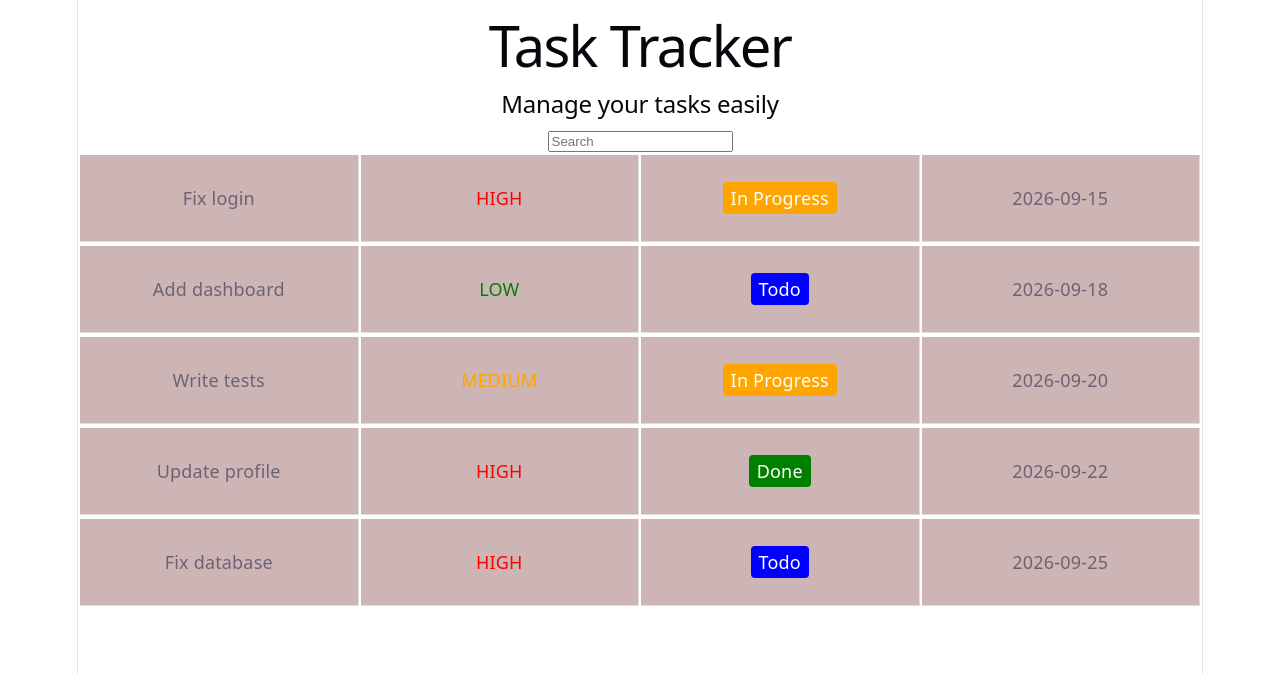
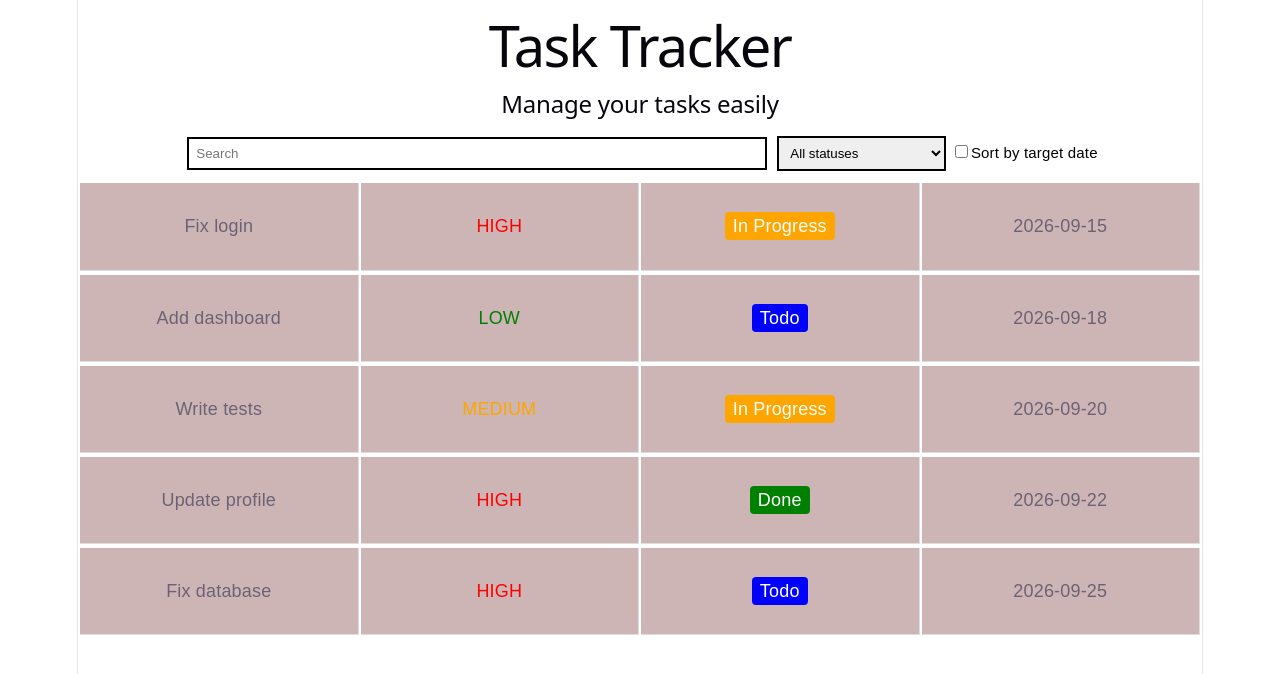
Before and after one commit to TASK-Test/TASK3, a React (Vite) app in the folder students/Leen Amawi/frontend/: page / in a window 1280 px wide. Shown: the top 674 px of the page. Built offline with nearby package versions, Linux system fonts and the light colour scheme.

Commit message:
feat: add status filter and date sorting

```diff
--- a/students/Leen Amawi/frontend/src/App.css
+++ b/students/Leen Amawi/frontend/src/App.css
@@ -1,184 +1,30 @@
-.counter {
-  font-size: 16px;
-  padding: 5px 10px;
-  border-radius: 5px;
-  color: var(--accent);
-  background: var(--accent-bg);
-  border: 2px solid transparent;
-  transition: border-color 0.3s;
-  margin-bottom: 24px;
+body{
+  font-family: Arial, sans-serif;
 
-  &:hover {
-    border-color: var(--accent-border);
-  }
-  &:focus-visible {
-    outline: 2px solid var(--accent);
-    outline-offset: 2px;
-  }
 }
+.search{
+  width: 50%;
+  padding : 7px;
+  margin: 10px 5px;
+  border: 2px solid #000000;
 
-.hero {
-  position: relative;
+}
+select{
+  width: 15%;
+  padding : 7px;
+  margin: 10px 5px;
+  border: 2px solid #000000;
+}
+input:focus {
+  outline: none;
+  box-shadow: 0 0 5px #5f4d4d;
+}
+select:focus {
+  outline: none;
+  box-shadow: 0 0 5px #5f4d4d;
+}
+label  {
+font-size: 15px;
+color: #000000;
 
-  .base,
-  .framework,
-  .vite {
-    inset-inline: 0;
-    margin: 0 auto;
-  }
-
-  .base {
-    width: 170px;
-    position: relative;
-    z-index: 0;
-  }
-
-  .framework,
-  .vite {
-    position: absolute;
-  }
-
-  .framework {
-    z-index: 1;
-    top: 34px;
-    height: 28px;
-    transform: perspective(2000px) rotateZ(300deg) rotateX(44deg) rotateY(39deg)
-      scale(1.4);
-  }
-
-  .vite {
-    z-index: 0;
-    top: 107px;
-    height: 26px;
-    width: auto;
-    transform: perspective(2000px) rotateZ(300deg) rotateX(40deg) rotateY(39deg)
-      scale(0.8);
-  }
 }
-
-#center {
-  display: flex;
-  flex-direction: column;
-  gap: 25px;
-  place-content: center;
-  place-items: center;
-  flex-grow: 1;
-
-  @media (max-width: 1024px) {
-    padding: 32px 20px 24px;
-    gap: 18px;
-  }
-}
-
-#next-steps {
-  display: flex;
-  border-top: 1px solid var(--border);
-  text-align: left;
-
-  & > div {
-    flex: 1 1 0;
-    padding: 32px;
-    @media (max-width: 1024px) {
-      padding: 24px 20px;
-    }
-  }
-
-  .icon {
-    margin-bottom: 16px;
-    width: 22px;
-    height: 22px;
-  }
-
-  @media (max-width: 1024px) {
-    flex-direction: column;
-    text-align: center;
-  }
-}
-
-#docs {
-  border-right: 1px solid var(--border);
-
-  @media (max-width: 1024px) {
-    border-right: none;
-    border-bottom: 1px solid var(--border);
-  }
-}
-
-#next-steps ul {
-  list-style: none;
-  padding: 0;
-  display: flex;
-  gap: 8px;
-  margin: 32px 0 0;
-
-  .logo {
-    height: 18px;
-  }
-
-  a {
-    color: var(--text-h);
-    font-size: 16px;
-    border-radius: 6px;
-    background: var(--social-bg);
-    display: flex;
-    padding: 6px 12px;
-    align-items: center;
-    gap: 8px;
-    text-decoration: none;
-    transition: box-shadow 0.3s;
-
-    &:hover {
-      box-shadow: var(--shadow);
-    }
-    .button-icon {
-      height: 18px;
-      width: 18px;
-    }
-  }
-
-  @media (max-width: 1024px) {
-    margin-top: 20px;
-    flex-wrap: wrap;
-    justify-content: center;
-
-    li {
-      flex: 1 1 calc(50% - 8px);
-    }
-
-    a {
-      width: 100%;
-      justify-content: center;
-      box-sizing: border-box;
-    }
-  }
-}
-
-#spacer {
-  height: 88px;
-  border-top: 1px solid var(--border);
-  @media (max-width: 1024px) {
-    height: 48px;
-  }
-}
-
-.ticks {
-  position: relative;
-  width: 100%;
-
-  &::before,
-  &::after {
-    content: '';
-    position: absolute;
-    top: -4.5px;
-    border: 5px solid transparent;
-  }
-
-  &::before {
-    left: 0;
-    border-left-color: var(--border);
-  }
-  &::after {
-    right: 0;
-    border-right-color: var(--border);
-  }
-}
--- a/students/Leen Amawi/frontend/src/App.tsx
+++ b/students/Leen Amawi/frontend/src/App.tsx
@@ -2,22 +2,40 @@ import { useState } from "react"
 import Header from "./components/Header"
 import TaskList from "./components/TaskList"
 import { tasks } from "./mock/tasks"
+import './App.css'
 
 
 function App() {
   const [search, setSearch] = useState('')
+const [statusFilter, setStatusFilter] = useState('ALL')
+const [sortByDate, setSortByDate] = useState(false)
 
-  const filteredTasks = tasks.filter((task) =>
-    task.title.toLowerCase().includes(search.toLowerCase())
-  )
+const filteredTasks = tasks.filter((task) => {
+  const matchesSearch = task.title .toLowerCase().includes(search.toLowerCase())
+  const matchesStatus =statusFilter === 'ALL' || task.status.name === statusFilter
+  return matchesSearch && matchesStatus }).sort((a, b) => {
+    if (!sortByDate) return 0
+    return (
+      new Date(a.targetDate).getTime() -
+      new Date(b.targetDate).getTime()
+    )
+  })
 
   return (
     <div>
       <Header />
+      <input className="search" type="text" placeholder="Search" value={search} onChange={(event) => setSearch(event.target.value)}/>
+      <select value={statusFilter} onChange={(event) => setStatusFilter(event.target.value)}>
+          <option value="ALL">All statuses</option>
+          <option value="Todo">Todo</option>
+          <option value="In Progress">In Progress</option>
+          <option value="Done">Done</option>
+        </select>
+        <label>
+        <input type="checkbox" checked={sortByDate} onChange={(event) => setSortByDate(event.target.checked)}/>
+        Sort by target date </label>
 
-      <input type="text" placeholder="Search" value={search} onChange={(event) => setSearch(event.target.value)}/>
-     {filteredTasks.length > 0 ? (
-     <TaskList tasks={filteredTasks} />) : (<p>No tasks found.</p>)}
+     {filteredTasks.length > 0 ? (<TaskList tasks={filteredTasks} />) : (<p>No tasks found.</p>)}
 
     </div>
   )
```
